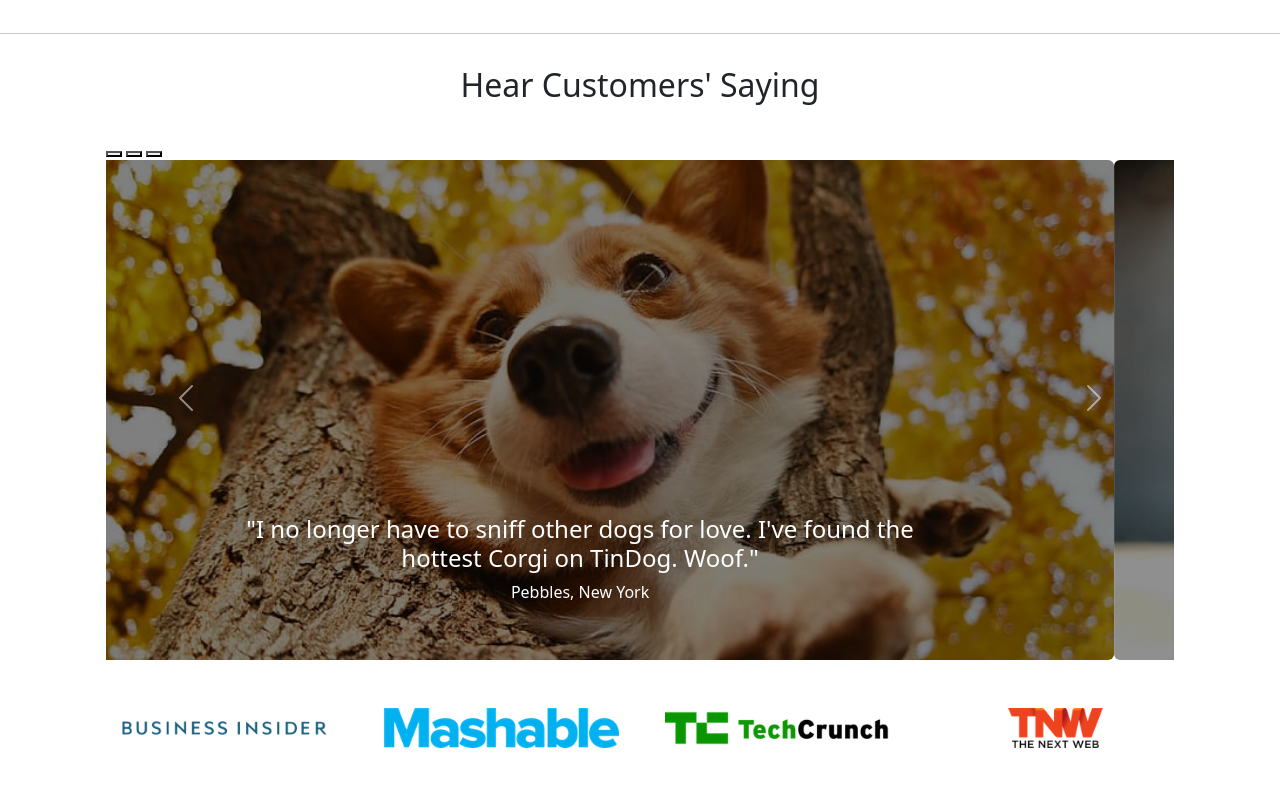
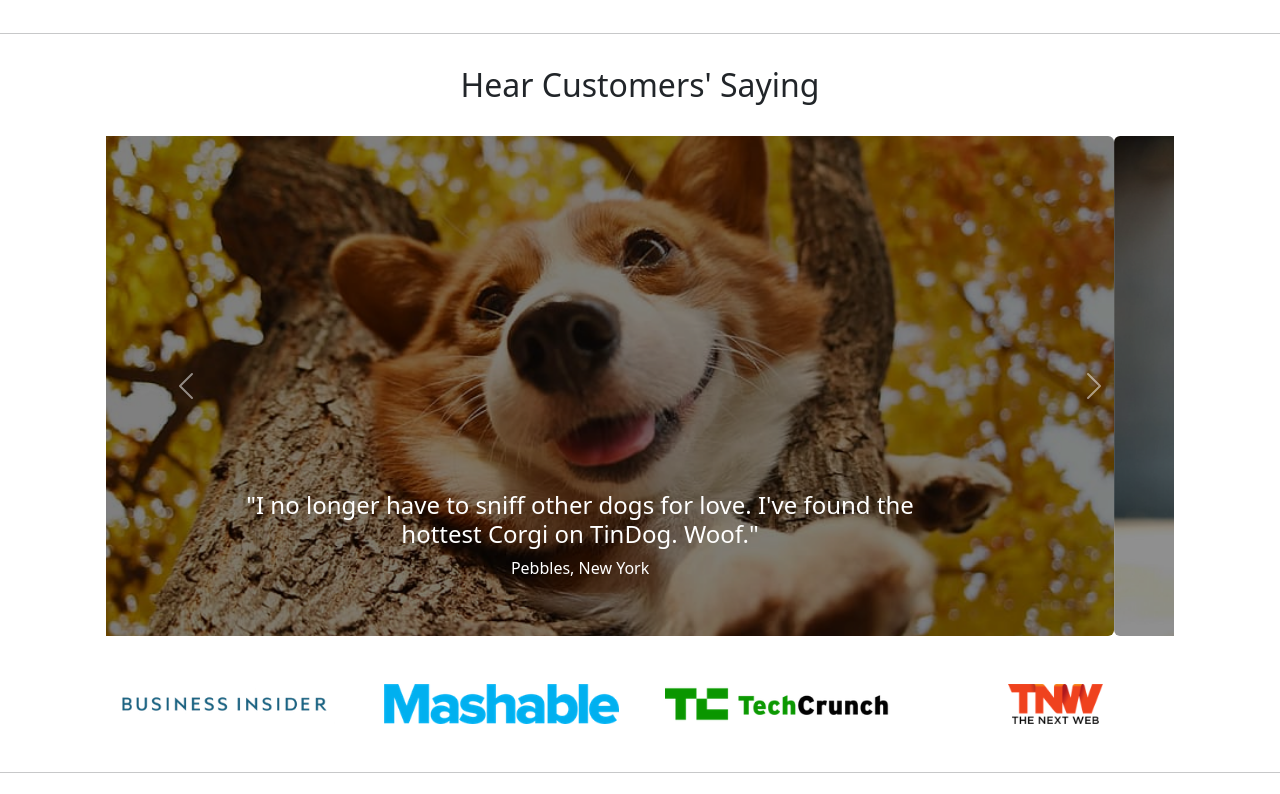
Before and after one commit to DDOL-dol/TinDog, a plain HTML site: page index.html in a window 1280 px wide. Shown: the part 1260-2054 px from the top of the page. Drawn offline with nearby package versions, Linux system fonts and the light colour scheme.

Commit message:
Add files via upload

```diff
--- a/index.html
+++ b/index.html
@@ -170,14 +170,6 @@
 
     <div class="container">
       <div id="carouselExampleCaptions" class="carousel slide mx-4 my-4" data-bs-ride="carousel">
-        <div class="carousel-indidogors">
-          <button type="button" data-bs-target="#carouselExampleCaptions" data-bs-slide-to="0" class="active"
-            aria-current="true" aria-label="Slide 1"></button>
-          <button type="button" data-bs-target="#carouselExampleCaptions" data-bs-slide-to="1"
-            aria-label="Slide 2"></button>
-          <button type="button" data-bs-target="#carouselExampleCaptions" data-bs-slide-to="2"
-            aria-label="Slide 3"></button>
-        </div>
         <div class="carousel-inner">
           <div class="carousel-item active">
             <img class="rounded" src="./images/dog2.jpg" height="500" width="100%" style="object-fit: cover;" d-block
@@ -215,6 +207,8 @@
           <span class="visually-hidden">Next</span>
         </button>
       </div>
+
+
       <div class="container text-center my-5">
         <div class="row align-items-center g-3 mb-3">
           <div class="col-lg-3 col-md-6 col-sm-6">
@@ -419,10 +413,6 @@
         </div>
 
         <div class="col mb-3">
-
-        </div>
-
-        <div class="col mb-3">
           <h5>Section</h5>
           <ul class="nav flex-column">
             <li class="nav-item mb-2"><a href="#" class="nav-link p-0 text-body-secondary">Home</a></li>
```
